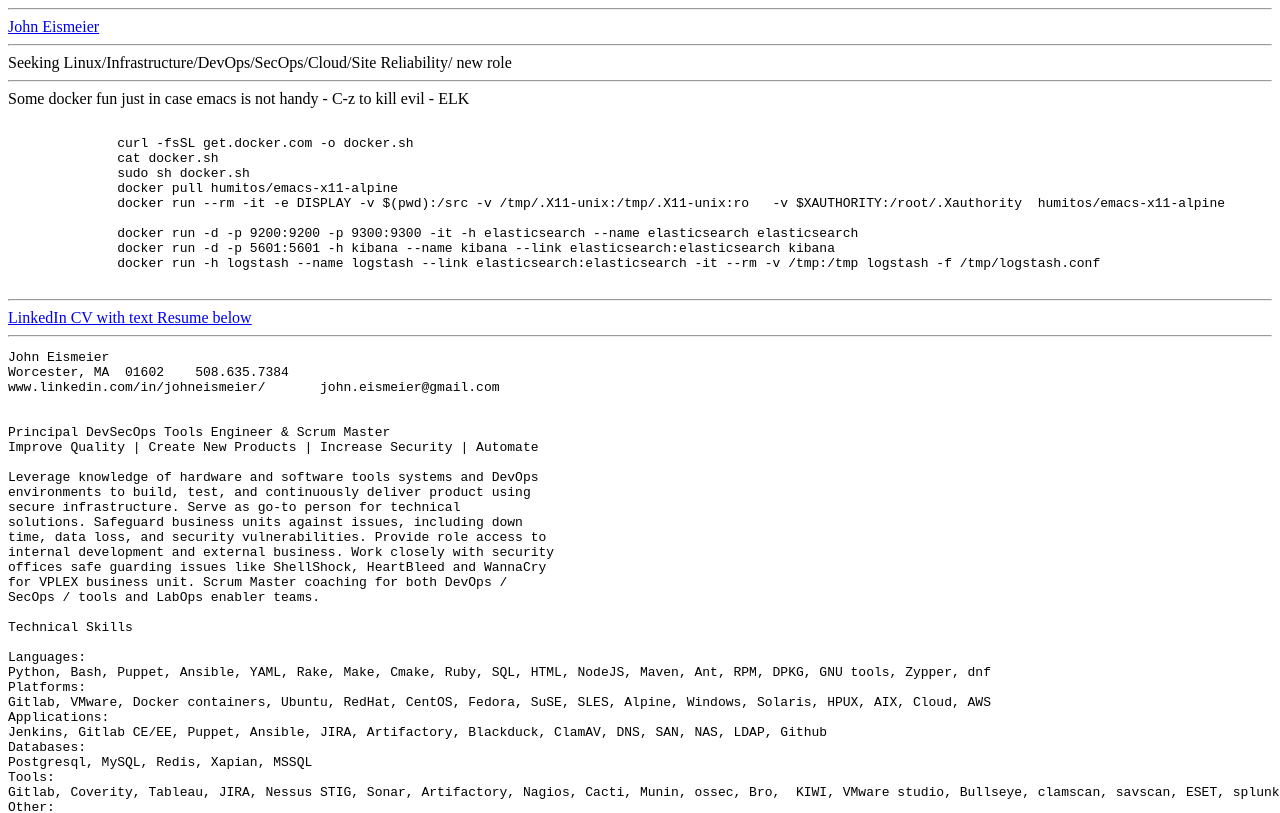
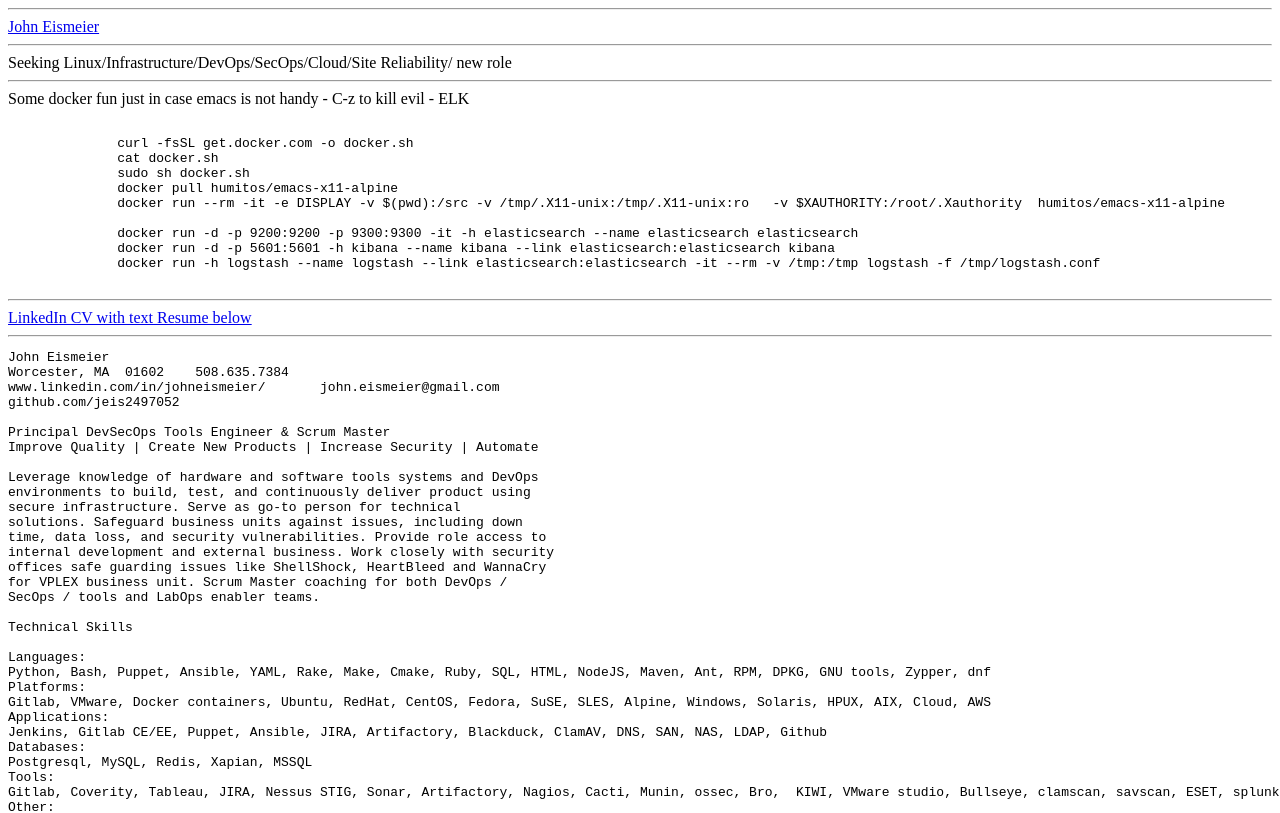
Before and after one commit to jeis2497052/jeis2497052.github.io, a plain HTML site: page index.html in a window 1280 px wide. Shown: the top 813 px of the page. Drawn offline with Linux system fonts and the light colour scheme.

Commit message:
add github url in text resume

```diff
--- a/index.html
+++ b/index.html
@@ -30,7 +30,7 @@
 John Eismeier
 Worcester, MA  01602	508.635.7384
 www.linkedin.com/in/johneismeier/	john.eismeier@gmail.com
-
+github.com/jeis2497052
 
 Principal DevSecOps Tools Engineer & Scrum Master
 Improve Quality | Create New Products | Increase Security | Automate
@@ -105,6 +105,7 @@ Principal Release Engineer	2010
     - Certified product was ready for test or release after every successful code commit by automating Jenkins CI server for C++ and Maven / java builds and tests.
     - Ensured product and developer work environment was virus free by using ClamAV product scans and ESET desktop software, developing Jenkins CI job using Bullseye 8.0.12 test coverage report, and integrating custom Debian packages to development VM.
 
+
 Additional Experience
 
 EMC Corporation, Hopkinton, MA
```
